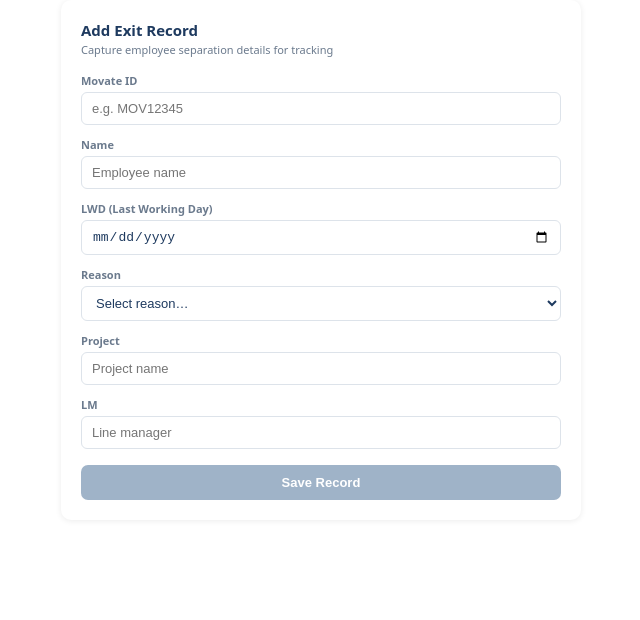
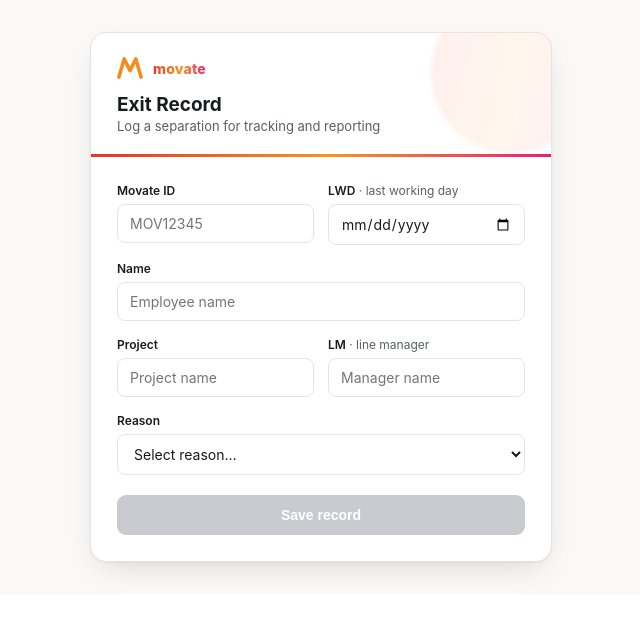
Before and after one commit to akshay4411/employee-dashboard, a React (Create React App) app: page / in a window 1280 px wide. Shown: the top 620 px of the page, without its empty margins (319-959 px from the left). Built offline with nearby package versions, Linux system fonts and the light colour scheme.

Commit message:
Refactor App.js for improved structure and styling

```diff
--- a/src/App.js
+++ b/src/App.js
@@ -2,98 +2,149 @@ import { useState } from "react";
 
 // ─── CONFIG ────────────────────────────────────────────────────────────────
 
-// Reuse the same Apps Script Web App URL your dashboard already calls.
+const GAS_URL = "https://script.google.com/macros/s/AKfycbxfVYY72tVANTHlO7iyNn2SfQeH0YQl-d1rsGBZaYJnC5NOiu2oiqsFNlOlCkLjIgyC/exec";
 
-const GAS_URL = "https://script.google.com/macros/s/AKfycbyjRE5vC0WRnUzulCwQ1JoKYWmcrhWVwFJp1iH756Pe_5-tF5oNni4Lb0hO2YP9ZXHW/exec";
+// ─── MOVATE TOKENS ─────────────────────────────────────────────────────────
 
-// ─── PALETTE (matches EmployeeDashboard.jsx) ──────────────────────────────
+// Sunset gradient lifted from the Movate mark: red → orange → magenta.
 
-const P = {
+const M = {
 
-  dark: "#1e3a5f",
+  red: "#E5342B",
 
-  blue1: "#1565C0",
+  orange: "#F7941D",
 
-  blue2: "#1976D2",
+  pink: "#EC1E79",
 
-  red: "#e53935",
+  ink: "#1A1B20",
 
-  green: "#2e7d32",
+  slate: "#5B5E68",
 
-  muted: "#6b7a8d",
+  hair: "#E7E4E0",
 
-  bg: "#f0f4f8",
+  paper: "#FAF9F7",
 
-  card: "#ffffff",
+  card: "#FFFFFF",
 
-  border: "#dde3ea",
+  ok: "#1E8E5A",
 
 };
 
+const GRADIENT = `linear-gradient(100deg, ${M.red} 0%, ${M.orange} 52%, ${M.pink} 100%)`;
+
 const REASON_OPTIONS = ["RAM DOWN", "RESIGNED", "ABSCOND"];
 
-const FIELD_LABEL = {
+const emptyForm = { movateId: "", name: "", lwd: "", reason: "", project: "", lm: "" };
 
-  fontSize: 11,
+// ─── Logomark: abstract chevron "M", not a reproduction of the Movate asset ─
 
-  fontWeight: 700,
+function Mark({ size = 30 }) {
 
-  color: P.muted,
+  return (
+<svg width={size} height={size} viewBox="0 0 40 40" fill="none">
+<defs>
+<linearGradient id="mkGrad" x1="0" y1="40" x2="40" y2="0">
+<stop offset="0%" stopColor={M.red} />
+<stop offset="55%" stopColor={M.orange} />
+<stop offset="100%" stopColor={M.pink} />
+</linearGradient>
+</defs>
+<path
 
-  marginBottom: 4,
+        d="M3 34 L11 6 L20 24 L29 6 L37 34"
 
-  display: "block",
+        stroke="url(#mkGrad)"
 
-};
+        strokeWidth="5.5"
 
-const INPUT_STYLE = {
+        strokeLinecap="round"
+
+        strokeLinejoin="round"
+
+        fill="none"
+
+      />
+</svg>
+
+  );
+
+}
+
+function Field({ label, hint, children }) {
+
+  return (
+<label style={{ display: "block" }}>
+<span style={{ fontSize: 12, fontWeight: 600, color: M.ink, marginBottom: 6, display: "block" }}>
+
+        {label}
+
+        {hint && <span style={{ fontWeight: 400, color: M.slate }}> · {hint}</span>}
+</span>
+
+      {children}
+</label>
+
+  );
+
+}
+
+function useFocusStyle(base) {
+
+  const [focused, setFocused] = useState(false);
+
+  const style = {
+
+    ...base,
+
+    borderColor: focused ? M.orange : M.hair,
+
+    boxShadow: focused ? `0 0 0 3px ${M.orange}22` : "none",
+
+  };
+
+  return [style, { onFocus: () => setFocused(true), onBlur: () => setFocused(false) }];
+
+}
+
+const BASE_INPUT = {
 
   width: "100%",
 
-  padding: "8px 10px",
+  padding: "10px 12px",
 
-  fontSize: 13,
+  fontSize: 14,
 
-  border: `1px solid ${P.border}`,
+  border: "1px solid",
 
-  borderRadius: 6,
+  borderRadius: 8,
 
   outline: "none",
 
-  color: P.dark,
+  color: M.ink,
 
   background: "#fff",
 
   boxSizing: "border-box",
 
-};
+  transition: "border-color .15s, box-shadow .15s",
 
-const emptyForm = {
-
-  movateId: "",
-
-  name: "",
-
-  lwd: "",
-
-  reason: "",
-
-  project: "",
-
-  lm: "",
+  fontFamily: "inherit",
 
 };
 
-function Field({ label, children }) {
+function TextInput(props) {
 
-  return (
-<div>
-<label style={FIELD_LABEL}>{label}</label>
+  const [style, handlers] = useFocusStyle(BASE_INPUT);
 
-      {children}
-</div>
+  return <input {...props} {...handlers} style={style} />;
 
-  );
+}
+
+function SelectInput(props) {
+
+  const [style, handlers] = useFocusStyle({ ...BASE_INPUT, cursor: "pointer" });
+
+  return <select {...props} {...handlers} style={style} />;
 
 }
 
@@ -103,25 +154,19 @@ export default function ExitTrackerForm() {
 
   const [submitting, setSubmitting] = useState(false);
 
-  const [status, setStatus] = useState(null); // { ok: bool, message: string }
+  const [error, setError] = useState(null);
 
-  const update = (key) => (e) =>
+  const [saved, setSaved] = useState(null); // holds the name just saved
 
-    setForm((f) => ({ ...f, [key]: e.target.value }));
+  const [btnHover, setBtnHover] = useState(false);
+
+  const update = (key) => (e) => setForm((f) => ({ ...f, [key]: e.target.value }));
 
   const isValid =
 
-    form.movateId.trim() &&
+    form.movateId.trim() && form.name.trim() && form.lwd && form.reason &&
 
-    form.name.trim() &&
-
-    form.lwd &&
-
-    form.reason &&
-
-    form.project.trim() &&
-
-    form.lm.trim();
+    form.project.trim() && form.lm.trim();
 
   const handleSubmit = async (e) => {
 
@@ -131,7 +176,7 @@ export default function ExitTrackerForm() {
 
     setSubmitting(true);
 
-    setStatus(null);
+    setError(null);
 
     try {
 
@@ -141,23 +186,7 @@ export default function ExitTrackerForm() {
 
         headers: { "Content-Type": "text/plain;charset=utf-8" },
 
-        body: JSON.stringify({
-
-          type: "addExitRecord",
-
-          movateId: form.movateId.trim(),
-
-          name: form.name.trim(),
-
-          lwd: form.lwd,
-
-          reason: form.reason,
-
-          project: form.project.trim(),
-
-          lm: form.lm.trim(),
-
-        }),
+        body: JSON.stringify({ type: "addExitRecord", ...form }),
 
       });
 
@@ -165,19 +194,19 @@ export default function ExitTrackerForm() {
 
       if (json.status) {
 
-        setStatus({ ok: true, message: "Record saved." });
+        setSaved(form.name.trim());
 
         setForm(emptyForm);
 
       } else {
 
-        setStatus({ ok: false, message: json.message || "Save failed." });
+        setError(json.message || "Save failed.");
 
       }
 
     } catch (err) {
 
-      setStatus({ ok: false, message: err.message || "Network error." });
+      setError(err.message || "Network error.");
 
     } finally {
 
@@ -192,166 +221,204 @@ export default function ExitTrackerForm() {
 
       style={{
 
-        maxWidth: 480,
+        minHeight: "100%",
 
-        margin: "0 auto",
+        background: M.paper,
 
-        background: P.card,
+        padding: "32px 16px",
 
-        borderRadius: 10,
+        fontFamily:
 
-        padding: 20,
+          "'Inter', -apple-system, BlinkMacSystemFont, 'Segoe UI', system-ui, sans-serif",
 
-        boxShadow: "0 1px 6px rgba(0,0,0,.08)",
+        display: "flex",
 
-        fontFamily: "system-ui, -apple-system, sans-serif",
+        justifyContent: "center",
 
       }}
 >
-<div style={{ fontSize: 15, fontWeight: 800, color: P.dark, marginBottom: 2 }}>
+<div
 
-        Add Exit Record
-</div>
-<div style={{ fontSize: 11, color: P.muted, marginBottom: 16 }}>
+        style={{
 
-        Capture employee separation details for tracking
-</div>
-<form onSubmit={handleSubmit} style={{ display: "flex", flexDirection: "column", gap: 12 }}>
-<Field label="Movate ID">
-<input
+          width: "100%",
 
-            style={INPUT_STYLE}
+          maxWidth: 460,
 
-            value={form.movateId}
+          background: M.card,
 
-            onChange={update("movateId")}
+          borderRadius: 16,
 
-            placeholder="e.g. MOV12345"
+          overflow: "hidden",
 
-          />
-</Field>
-<Field label="Name">
-<input
+          boxShadow: "0 1px 2px rgba(20,20,30,.04), 0 12px 32px -12px rgba(20,20,30,.18)",
 
-            style={INPUT_STYLE}
+          border: `1px solid ${M.hair}`,
 
-            value={form.name}
+        }}
+>
 
-            onChange={update("name")}
-
-            placeholder="Employee name"
-
-          />
-</Field>
-<Field label="LWD (Last Working Day)">
-<input
-
-            type="date"
-
-            style={INPUT_STYLE}
-
-            value={form.lwd}
-
-            onChange={update("lwd")}
-
-          />
-</Field>
-<Field label="Reason">
-<select style={INPUT_STYLE} value={form.reason} onChange={update("reason")}>
-<option value="">Select reason…</option>
-
-            {REASON_OPTIONS.map((r) => (
-<option key={r} value={r}>
-
-                {r}
-</option>
-
-            ))}
-</select>
-</Field>
-<Field label="Project">
-<input
-
-            style={INPUT_STYLE}
-
-            value={form.project}
-
-            onChange={update("project")}
-
-            placeholder="Project name"
-
-          />
-</Field>
-<Field label="LM">
-<input
-
-            style={INPUT_STYLE}
-
-            value={form.lm}
-
-            onChange={update("lm")}
-
-            placeholder="Line manager"
-
-          />
-</Field>
-
-        {status && (
+        {/* header band */}
+<div style={{ padding: "22px 26px 20px", position: "relative", overflow: "hidden" }}>
 <div
 
             style={{
 
-              fontSize: 12,
+              position: "absolute", top: -40, right: -40, width: 160, height: 160,
 
-              fontWeight: 600,
-
-              padding: "8px 10px",
-
-              borderRadius: 6,
-
-              background: status.ok ? "#e8f5e9" : "#fdecea",
-
-              color: status.ok ? P.green : P.red,
+              borderRadius: "50%", background: GRADIENT, opacity: 0.08, filter: "blur(2px)",
 
             }}
+
+          />
+<div style={{ display: "flex", alignItems: "center", gap: 10, position: "relative" }}>
+<Mark size={26} />
+<span
+
+              style={{
+
+                fontSize: 14, fontWeight: 800, letterSpacing: 0.2,
+
+                backgroundImage: GRADIENT, WebkitBackgroundClip: "text",
+
+                backgroundClip: "text", color: "transparent",
+
+              }}
 >
 
-            {status.message}
+              movate
+</span>
+</div>
+<div style={{ fontSize: 19, fontWeight: 700, color: M.ink, marginTop: 12, position: "relative" }}>
+
+            Exit Record
+</div>
+<div style={{ fontSize: 13, color: M.slate, marginTop: 2, position: "relative" }}>
+
+            Log a separation for tracking and reporting
+</div>
+</div>
+<div style={{ height: 3, background: GRADIENT }} />
+
+        {/* body */}
+<div style={{ padding: 26 }}>
+
+          {saved ? (
+<div style={{ textAlign: "center", padding: "18px 4px 6px" }}>
+<div
+
+                style={{
+
+                  width: 52, height: 52, borderRadius: "50%", background: GRADIENT,
+
+                  display: "flex", alignItems: "center", justifyContent: "center",
+
+                  margin: "0 auto 16px",
+
+                }}
+>
+<svg width="24" height="24" viewBox="0 0 24 24" fill="none">
+<path d="M5 13l4 4L19 7" stroke="#fff" strokeWidth="2.5"
+
+                    strokeLinecap="round" strokeLinejoin="round" />
+</svg>
+</div>
+<div style={{ fontSize: 16, fontWeight: 700, color: M.ink }}>Record saved</div>
+<div style={{ fontSize: 13, color: M.slate, marginTop: 4 }}>
+
+                {saved}'s exit has been logged.
+</div>
+<button
+
+                onClick={() => setSaved(null)}
+
+                style={{
+
+                  marginTop: 20, padding: "9px 18px", borderRadius: 8,
+
+                  border: `1px solid ${M.hair}`, background: "#fff",
+
+                  fontSize: 13, fontWeight: 600, color: M.ink, cursor: "pointer",
+
+                }}
+>
+
+                Add another record
+</button>
 </div>
 
-        )}
+          ) : (
+<form onSubmit={handleSubmit} style={{ display: "flex", flexDirection: "column", gap: 16 }}>
+<div style={{ display: "grid", gridTemplateColumns: "1fr 1fr", gap: 14 }}>
+<Field label="Movate ID">
+<TextInput value={form.movateId} onChange={update("movateId")} placeholder="MOV12345" />
+</Field>
+<Field label="LWD" hint="last working day">
+<TextInput type="date" value={form.lwd} onChange={update("lwd")} />
+</Field>
+</div>
+<Field label="Name">
+<TextInput value={form.name} onChange={update("name")} placeholder="Employee name" />
+</Field>
+<div style={{ display: "grid", gridTemplateColumns: "1fr 1fr", gap: 14 }}>
+<Field label="Project">
+<TextInput value={form.project} onChange={update("project")} placeholder="Project name" />
+</Field>
+<Field label="LM" hint="line manager">
+<TextInput value={form.lm} onChange={update("lm")} placeholder="Manager name" />
+</Field>
+</div>
+<Field label="Reason">
+<SelectInput value={form.reason} onChange={update("reason")}>
+<option value="">Select reason…</option>
+
+                  {REASON_OPTIONS.map((r) => <option key={r} value={r}>{r}</option>)}
+</SelectInput>
+</Field>
+
+              {error && (
+<div style={{ fontSize: 12, fontWeight: 600, color: M.red, background: "#FDECEA",
+
+                  padding: "9px 12px", borderRadius: 8 }}>
+
+                  {error}
+</div>
+
+              )}
 <button
 
-          type="submit"
+                type="submit"
 
-          disabled={!isValid || submitting}
+                disabled={!isValid || submitting}
 
-          style={{
+                onMouseEnter={() => setBtnHover(true)}
 
-            marginTop: 4,
+                onMouseLeave={() => setBtnHover(false)}
 
-            padding: "10px 0",
+                style={{
 
-            borderRadius: 7,
+                  marginTop: 4, padding: "12px 0", borderRadius: 9, border: "none",
 
-            border: "none",
+                  fontSize: 14, fontWeight: 700, color: "#fff", cursor: isValid && !submitting ? "pointer" : "not-allowed",
 
-            fontSize: 13,
+                  backgroundImage: isValid ? GRADIENT : "none",
 
-            fontWeight: 700,
+                  background: isValid ? undefined : "#C9CBD1",
 
-            color: "#fff",
+                  opacity: submitting ? 0.7 : btnHover && isValid ? 0.92 : 1,
 
-            background: !isValid || submitting ? "#9fb3c8" : P.blue1,
+                  transition: "opacity .15s",
 
-            cursor: !isValid || submitting ? "not-allowed" : "pointer",
-
-          }}
+                }}
 >
 
-          {submitting ? "Saving…" : "Save Record"}
+                {submitting ? "Saving…" : "Save record"}
 </button>
 </form>
+
+          )}
+</div>
+</div>
 </div>
 
   );
```
